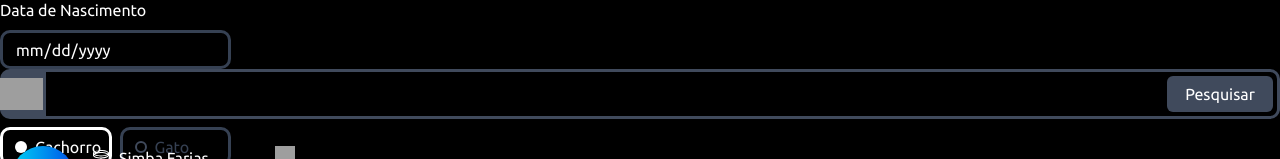
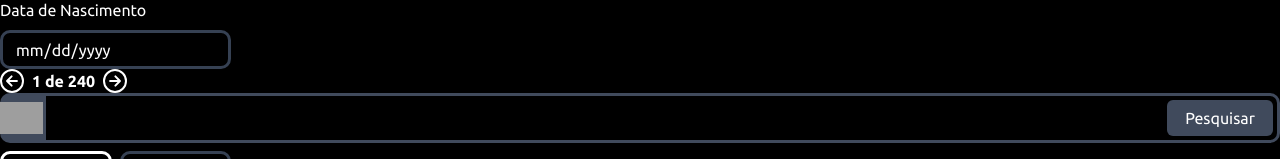
Before and after one commit to SterRoque/softpet-frontend, a Next.js app: page / in a window 1280 px wide. Shown: the part 144-303 px from the top of the page. Built offline with nearby package versions, Linux system fonts and the light colour scheme; grey boxes are pictures that could not be loaded.

Commit message:
feat: create pagination component

```diff
--- a/src/app/page.tsx
+++ b/src/app/page.tsx
@@ -3,6 +3,7 @@
 import { Button } from '@/components/button';
 import { Input } from '@/components/input';
 import { InputSpecies, TSpecies } from '@/components/input-species';
+import { Pagination } from '@/components/pagination';
 import { PetAccordion } from '@/components/pet-accordion';
 import { SearchBar } from '@/components/search-bar';
 import { pets } from '@/constant/pet';
@@ -26,6 +27,10 @@ export default function Home() {
             label='Data de Nascimento'
             type='date'
          />
+         <Pagination
+            page={1}
+            totalPages={240}
+         />
 
          <SearchBar />
          <InputSpecies
--- /dev/null
+++ b/src/components/pagination.tsx
@@ -0,0 +1,27 @@
+import { Dispatch, SetStateAction } from 'react';
+
+type PaginationProps = {
+   page?: number;
+   setPage?: Dispatch<SetStateAction<number>>;
+   totalPages?: number;
+};
+
+export function Pagination({ page, setPage, totalPages }: PaginationProps) {
+   return (
+      <div className='flex gap-2'>
+         <img
+            src='icons/arrow-left.svg'
+            alt=''
+            className='cursor-pointer'
+         />
+         <span className='font-bold text-white'>
+            {page} de {totalPages}
+         </span>
+         <img
+            src='icons/arrow-right.svg'
+            alt=''
+            className='cursor-pointer'
+         />
+      </div>
+   );
+}
```
